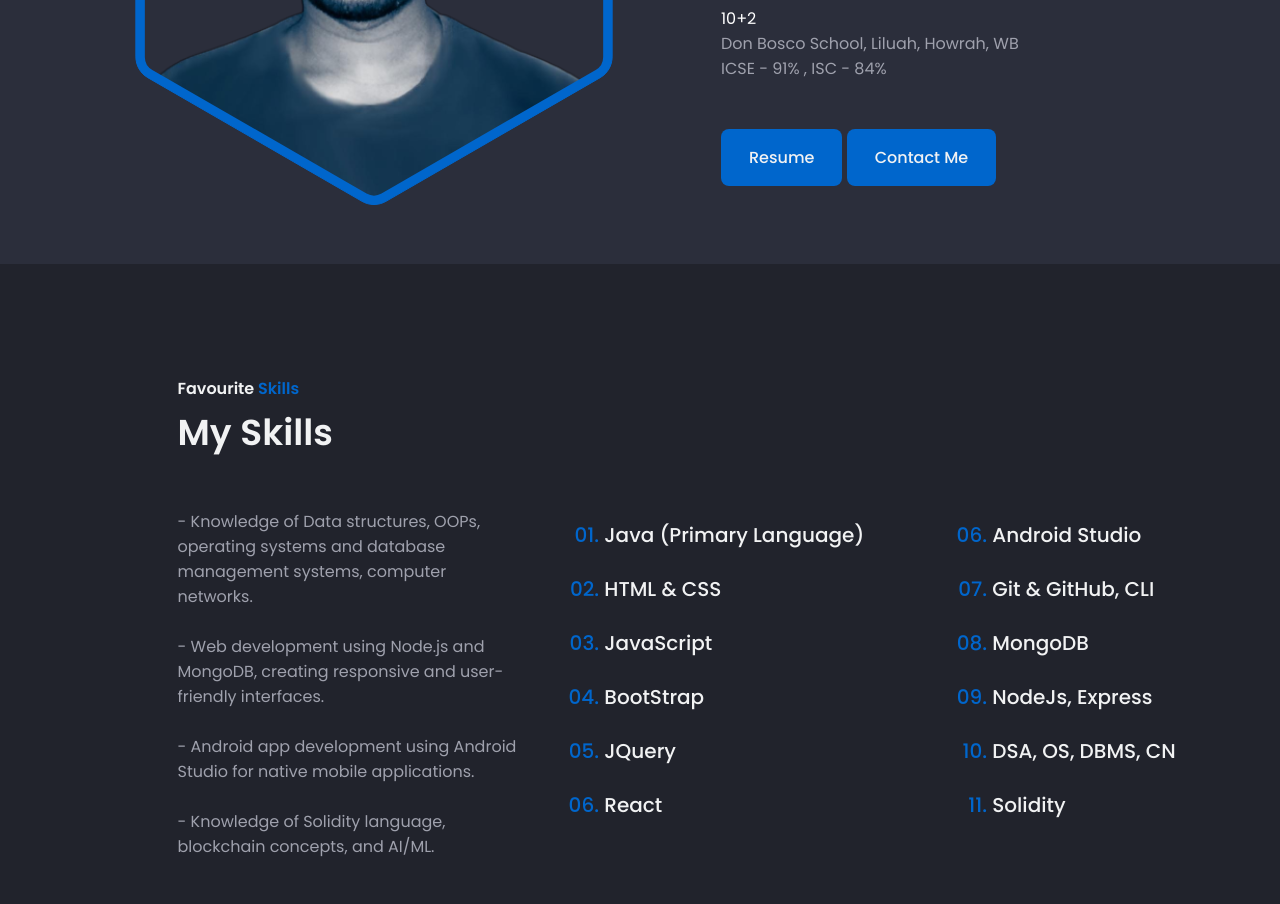
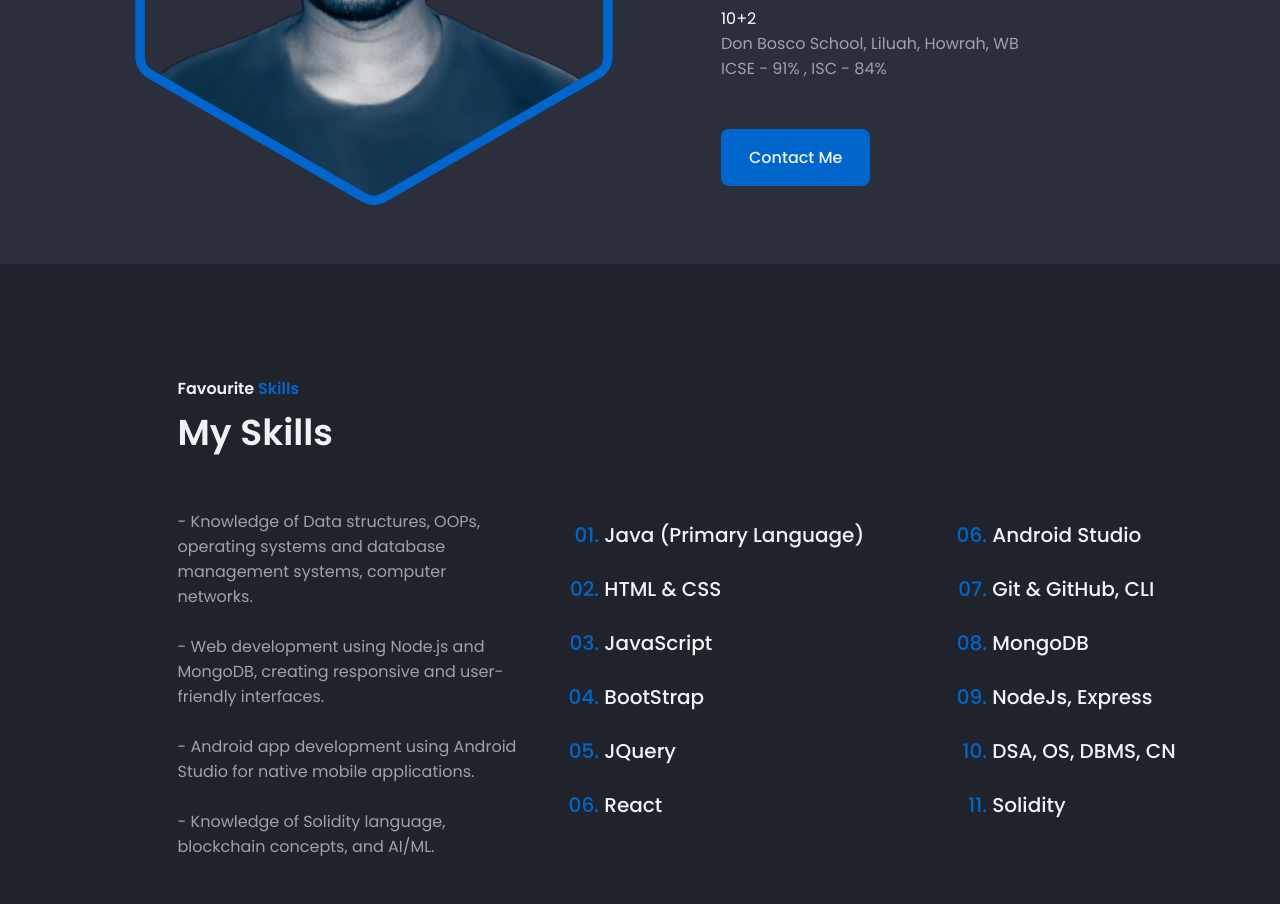
Before and after one commit to RAHUL-26/Portfolio, a plain HTML site: page index.html in a window 1280 px wide. Shown: the part 1340-2244 px from the top of the page. Drawn offline with nearby package versions, Linux system fonts and the light colour scheme.

Commit message:
Comment out Resume link
Comment out the Resume link in index.html

```diff
--- a/index.html
+++ b/index.html
@@ -148,7 +148,7 @@
                      <br>ICSE - 91% , ISC - 84%
 
                   </p>
-                  <a href="https://drive.google.com/file/d/1GLU8ARjotJF8ASqUw7v4a1LsBnYytMNS/view?usp=sharing" class="button">Resume</a>
+                  <!-- <a href="https://drive.google.com/file/d/1GLU8ARjotJF8ASqUw7v4a1LsBnYytMNS/view?usp=sharing" class="button">Resume</a> -->
                   <a href="#contact" class="button">Contact Me</a>
                </div>
 
```
